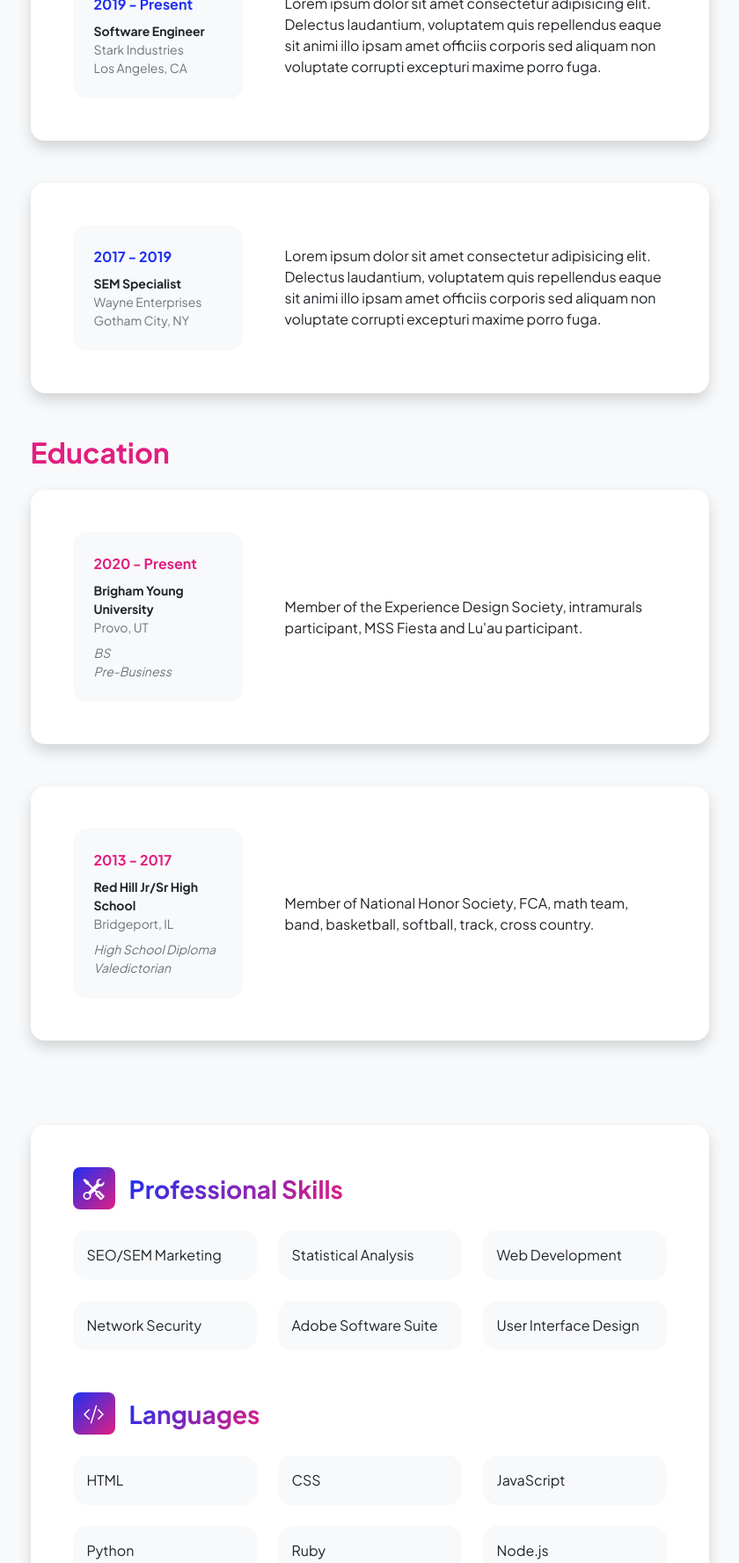
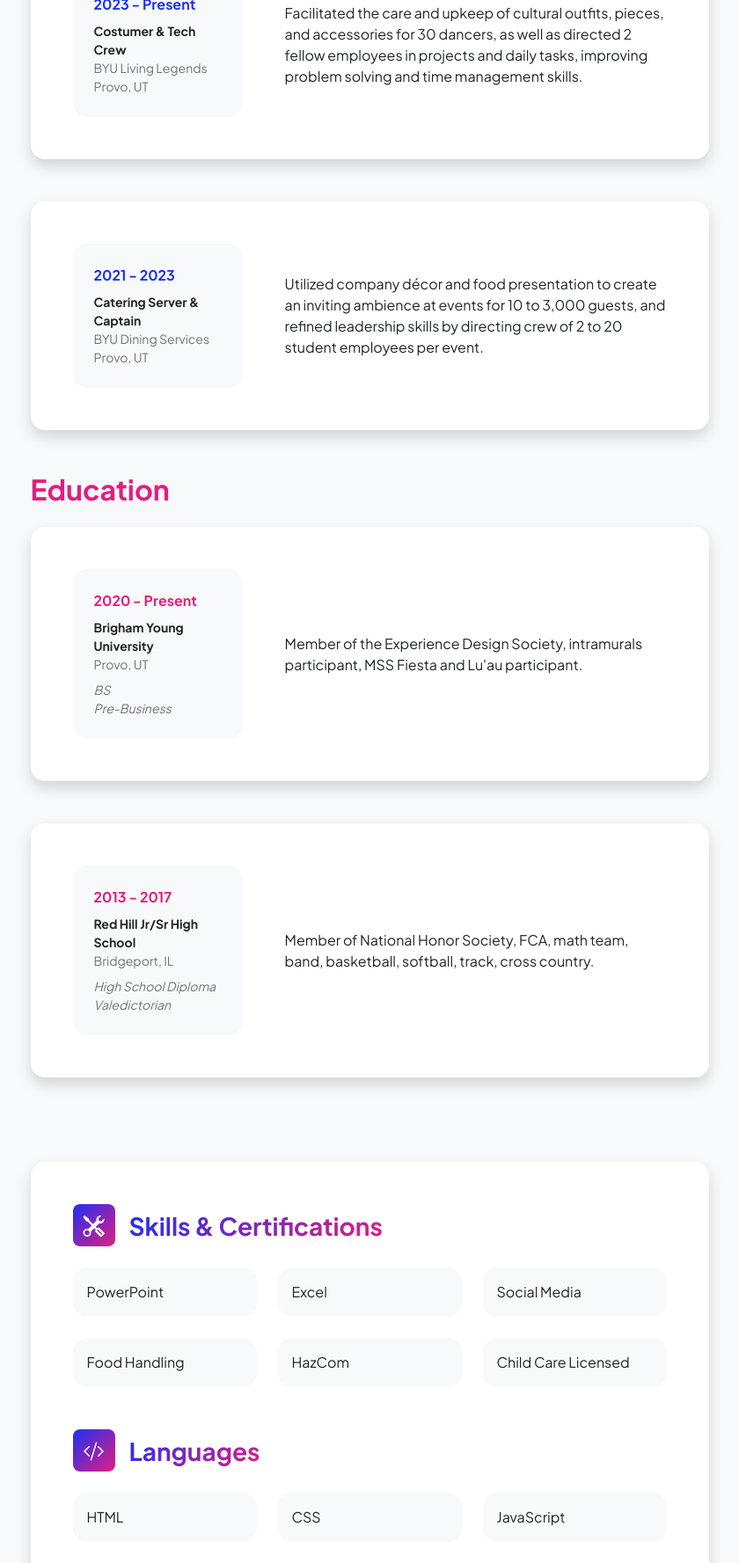
Before and after one commit to mrose33/IS-201, a plain HTML site: page resume.html in a window 1280 px wide. Shown: the part 367-2144 px from the top of the page at 88% size, without its empty margins (220-1060 px from the left). Drawn offline with nearby package versions, Linux system fonts and the light colour scheme.

Commit message:
Update resume.html

```diff
--- a/resume.html
+++ b/resume.html
@@ -54,13 +54,13 @@
                                     <div class="row align-items-center gx-5">
                                         <div class="col text-center text-lg-start mb-4 mb-lg-0">
                                             <div class="bg-light p-4 rounded-4">
-                                                <div class="text-primary fw-bolder mb-2">2019 - Present</div>
-                                                <div class="small fw-bolder">Software Engineer</div>
-                                                <div class="small text-muted">Stark Industries</div>
-                                                <div class="small text-muted">Los Angeles, CA</div>
+                                                <div class="text-primary fw-bolder mb-2">2023 - Present</div>
+                                                <div class="small fw-bolder">Costumer & Tech Crew</div>
+                                                <div class="small text-muted">BYU Living Legends</div>
+                                                <div class="small text-muted">Provo, UT</div>
                                             </div>
                                         </div>
-                                        <div class="col-lg-8"><div>Lorem ipsum dolor sit amet consectetur adipisicing elit. Delectus laudantium, voluptatem quis repellendus eaque sit animi illo ipsam amet officiis corporis sed aliquam non voluptate corrupti excepturi maxime porro fuga.</div></div>
+                                        <div class="col-lg-8"><div>Facilitated the care and upkeep of cultural outfits, pieces, and accessories for 30 dancers, as well as directed 2 fellow employees in projects and daily tasks, improving problem solving and time management skills.</div></div>
                                     </div>
                                 </div>
                             </div>
@@ -70,13 +70,13 @@
                                     <div class="row align-items-center gx-5">
                                         <div class="col text-center text-lg-start mb-4 mb-lg-0">
                                             <div class="bg-light p-4 rounded-4">
-                                                <div class="text-primary fw-bolder mb-2">2017 - 2019</div>
-                                                <div class="small fw-bolder">SEM Specialist</div>
-                                                <div class="small text-muted">Wayne Enterprises</div>
-                                                <div class="small text-muted">Gotham City, NY</div>
+                                                <div class="text-primary fw-bolder mb-2">2021 - 2023</div>
+                                                <div class="small fw-bolder">Catering Server & Captain</div>
+                                                <div class="small text-muted">BYU Dining Services</div>
+                                                <div class="small text-muted">Provo, UT</div>
                                             </div>
                                         </div>
-                                        <div class="col-lg-8"><div>Lorem ipsum dolor sit amet consectetur adipisicing elit. Delectus laudantium, voluptatem quis repellendus eaque sit animi illo ipsam amet officiis corporis sed aliquam non voluptate corrupti excepturi maxime porro fuga.</div></div>
+                                        <div class="col-lg-8"><div>Utilized company décor and food presentation to create an inviting ambience at events for 10 to 3,000 guests, and refined leadership skills by directing crew of 2 to 20 student employees per event.</div></div>
                                     </div>
                                 </div>
                             </div>
@@ -138,17 +138,17 @@
                                     <div class="mb-5">
                                         <div class="d-flex align-items-center mb-4">
                                             <div class="feature bg-primary bg-gradient-primary-to-secondary text-white rounded-3 me-3"><i class="bi bi-tools"></i></div>
-                                            <h3 class="fw-bolder mb-0"><span class="text-gradient d-inline">Professional Skills</span></h3>
+                                            <h3 class="fw-bolder mb-0"><span class="text-gradient d-inline">Skills & Certifications</span></h3>
                                         </div>
                                         <div class="row row-cols-1 row-cols-md-3 mb-4">
-                                            <div class="col mb-4 mb-md-0"><div class="d-flex align-items-center bg-light rounded-4 p-3 h-100">SEO/SEM Marketing</div></div>
-                                            <div class="col mb-4 mb-md-0"><div class="d-flex align-items-center bg-light rounded-4 p-3 h-100">Statistical Analysis</div></div>
-                                            <div class="col"><div class="d-flex align-items-center bg-light rounded-4 p-3 h-100">Web Development</div></div>
+                                            <div class="col mb-4 mb-md-0"><div class="d-flex align-items-center bg-light rounded-4 p-3 h-100">PowerPoint</div></div>
+                                            <div class="col mb-4 mb-md-0"><div class="d-flex align-items-center bg-light rounded-4 p-3 h-100">Excel</div></div>
+                                            <div class="col"><div class="d-flex align-items-center bg-light rounded-4 p-3 h-100">Social Media</div></div>
                                         </div>
                                         <div class="row row-cols-1 row-cols-md-3">
-                                            <div class="col mb-4 mb-md-0"><div class="d-flex align-items-center bg-light rounded-4 p-3 h-100">Network Security</div></div>
-                                            <div class="col mb-4 mb-md-0"><div class="d-flex align-items-center bg-light rounded-4 p-3 h-100">Adobe Software Suite</div></div>
-                                            <div class="col"><div class="d-flex align-items-center bg-light rounded-4 p-3 h-100">User Interface Design</div></div>
+                                            <div class="col mb-4 mb-md-0"><div class="d-flex align-items-center bg-light rounded-4 p-3 h-100">Food Handling</div></div>
+                                            <div class="col mb-4 mb-md-0"><div class="d-flex align-items-center bg-light rounded-4 p-3 h-100">HazCom</div></div>
+                                            <div class="col"><div class="d-flex align-items-center bg-light rounded-4 p-3 h-100">Child Care Licensed</div></div>
                                         </div>
                                     </div>
                                     <!-- Languages list-->
```
